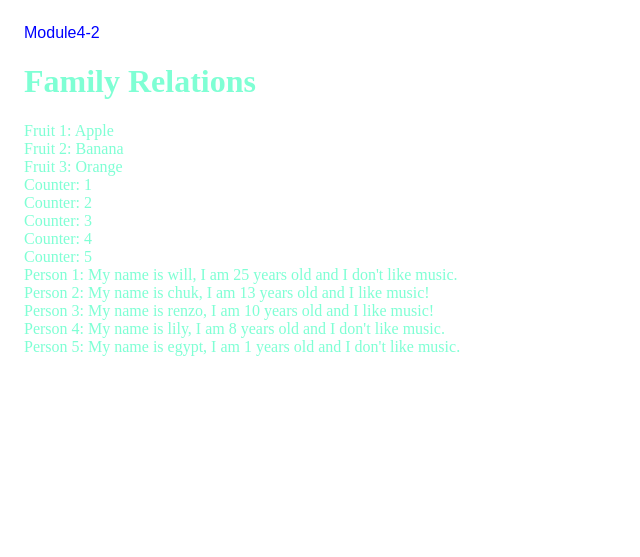
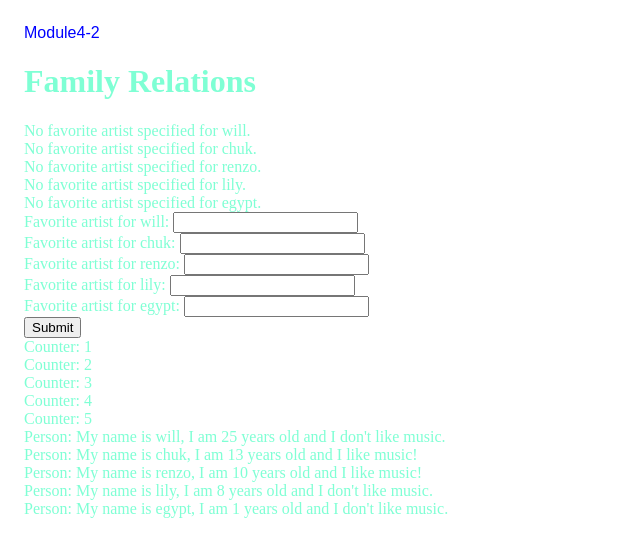
Before and after one commit to Willv97/BEModule4-, a PHP site: page / in a window 1280 px wide. Shown: the top 557 px of the page, without its empty margins (0-640 px from the left). Run offline with PHP 8.4, Linux system fonts and the light colour scheme.

Commit message:
Updated code to add missing requirements

```diff
--- a/index.php
+++ b/index.php
@@ -8,46 +8,70 @@
     <header>Module4-2</header>
     <h1>Family Relations</h1>
     <?php
-        define("Family", "My Family"); // a named constant
+    define('Family', 'My Family'); // Named constant
 
-        $name1 = "will"; // Define a string variable called name1
-        $age1 = "25"; // Define an integer variable called age1
-        $likesMusic1 = false; // Define a boolean variable called $likesMusic1
+    $people = array();
 
-        $name2 = "chuk"; // Define a string variable called name2
-        $age2 = "13"; // Define an integer variable called age2
-        $likesMusic2 = true; // Define a boolean variable called $likesMusic2
-
-        $name3 = "renzo"; // Define a string variable called name3
-        $age3 = "10"; // Define an integer variable called age3
-        $likesMusic3 = true; // Define a boolean variable called $likesMusic3
-
-        $name4 = "lily"; // Define a string variable called name3
-        $age4 = "8"; // Define an integer variable called age3
-        $likesMusic4 = false; // Define a boolean variable called $likesMusic3
-
-        $name5 = "egypt"; // Define a string variable called name3
-        $age5 = "1"; // Define an integer variable called age3
-        $likesMusic5 = false; // Define a boolean variable called $likesMusic3
-
-        // Multi-dimensional array
-        $people = array(
-            array("name" => "will", "age" => 25, "likesMusic" => false),
-            array("name" => "chuk", "age" => 13, "likesMusic" => true),
-            array("name" => "renzo", "age" => 10, "likesMusic" => true),
-            array("name" => "lily", "age" => 8, "likesMusic" => false),
-            array("name" => "egypt", "age" => 1, "likesMusic" => false)
+    // Function to add a person to the array
+    function addPerson($name, $age, $likesMusic, $favoriteArtist) {
+        global $people;
+        $person = array(
+            "name" => $name, // string variable
+            "age" => $age,
+            "likesMusic" => $likesMusic,
+            "favoriteArtist" => $favoriteArtist // string variable
         );
-
-        // Iterated and accessed one-dimensional array
-        $fruits = array("Apple", "Banana", "Orange");
-        for ($i = 0; $i < count($fruits); $i++) {
-            echo "Fruit " . ($i + 1) . ": " . $fruits[$i] . "<br>";
+        $people[] = $person;
     }
 
+    // Add people to the array based on user input
+    addPerson("will", 25, false, "");
+    addPerson("chuk", 13, true, "");
+    addPerson("renzo", 10, true, "");
+    addPerson("lily", 8, false, "");
+    addPerson("egypt", 1, false, "");
+
+    define('familymembers', count($people)); // Named constant
+
+    // For loop that displays the favorite artist for each person
+    foreach ($people as $person) {
+        if (empty($person["favoriteArtist"])) {
+            echo "No favorite artist specified for " . $person["name"] . ".<br>";
+        } else {
+            echo "The favorite artist of " . $person["name"] . " is: " . $person["favoriteArtist"] . "<br>";
+        }
+    }
+
+    // Process the form submission
+    if ($_SERVER["REQUEST_METHOD"] == "POST") {
+        // Retrieve favorite artists from the form
+        $favoriteArtists = $_POST["favoriteArtists"];
+
+        // Update the favorite artists for each person
+        for ($i = 0; $i < count($people); $i++) {
+            $people[$i]["favoriteArtist"] = $favoriteArtists[$i];
+        }
+
+        // Display the favorite artists entered by the user
+        foreach ($people as $person) {
+            echo "Favorite artist for " . $person["name"] . ": " . $person["favoriteArtist"] . "<br>";
+        }
+    }
+    ?>
+
+    <!-- HTML form to enter favorite artists -->
+    <form method="post" action="<?php echo $_SERVER["PHP_SELF"]; ?>">
+        <?php foreach ($people as $person): ?>
+            <label for="<?php echo $person["name"]; ?>">Favorite artist for <?php echo $person["name"]; ?>:</label>
+            <input type="text" name="favoriteArtists[]" id="<?php echo $person["name"]; ?>"><br>
+        <?php endforeach; ?>
+        <input type="submit" value="Submit">
+    </form>
+
+    <?php
     // While loop
     $counter = 1;
-        while ($counter <= 5) {
+    while ($counter <= count($people)) {
         echo "Counter: " . $counter . "<br>";
         $counter++;
     }
@@ -64,11 +88,10 @@
     }
 
     // Call the function for each person
-        for ($i = 0; $i < count($people); $i++) {
-            echo "Person " . ($i + 1) . ": ";
-            printPersonInfo($people[$i]);
+    foreach ($people as $person) {
+        echo "Person: ";
+        printPersonInfo($person);
     }
-
     ?>
 </body>
 </html>
```
Lines whose indentation alone changed are shown as unchanged.
